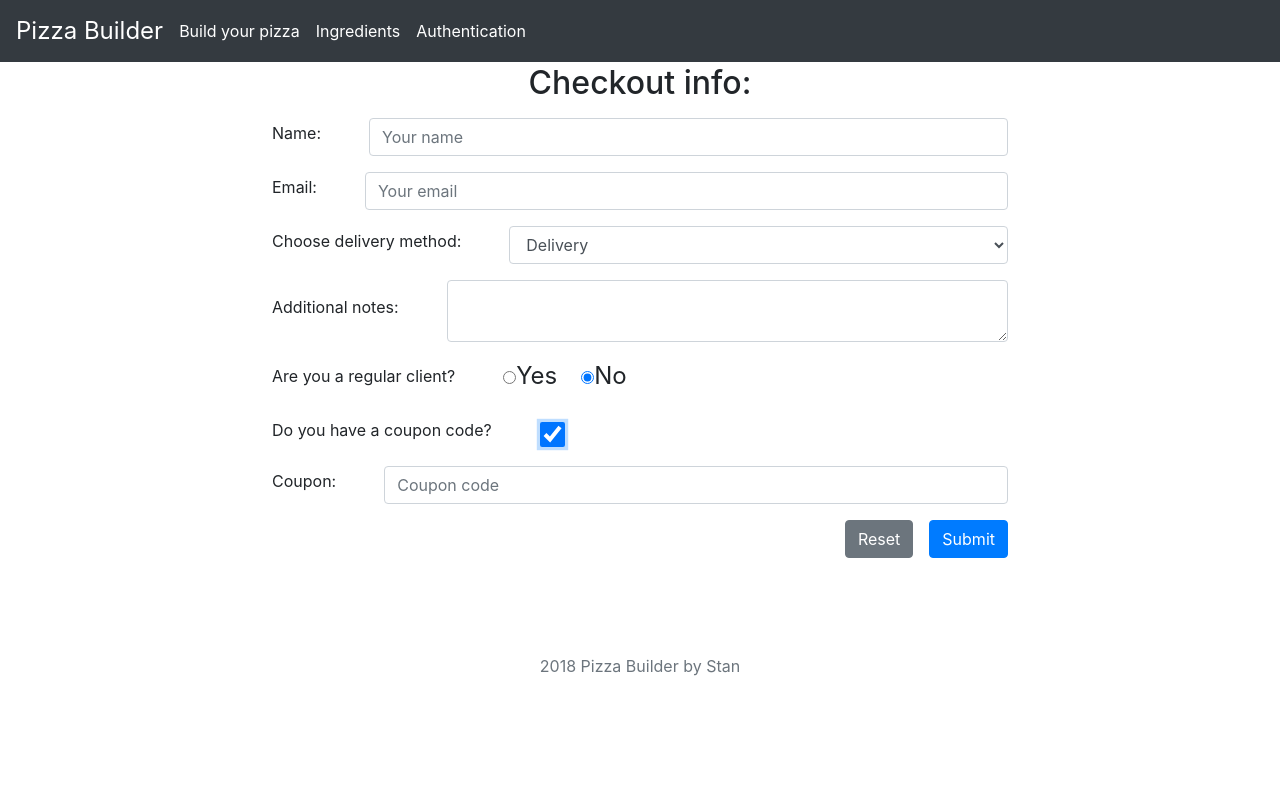
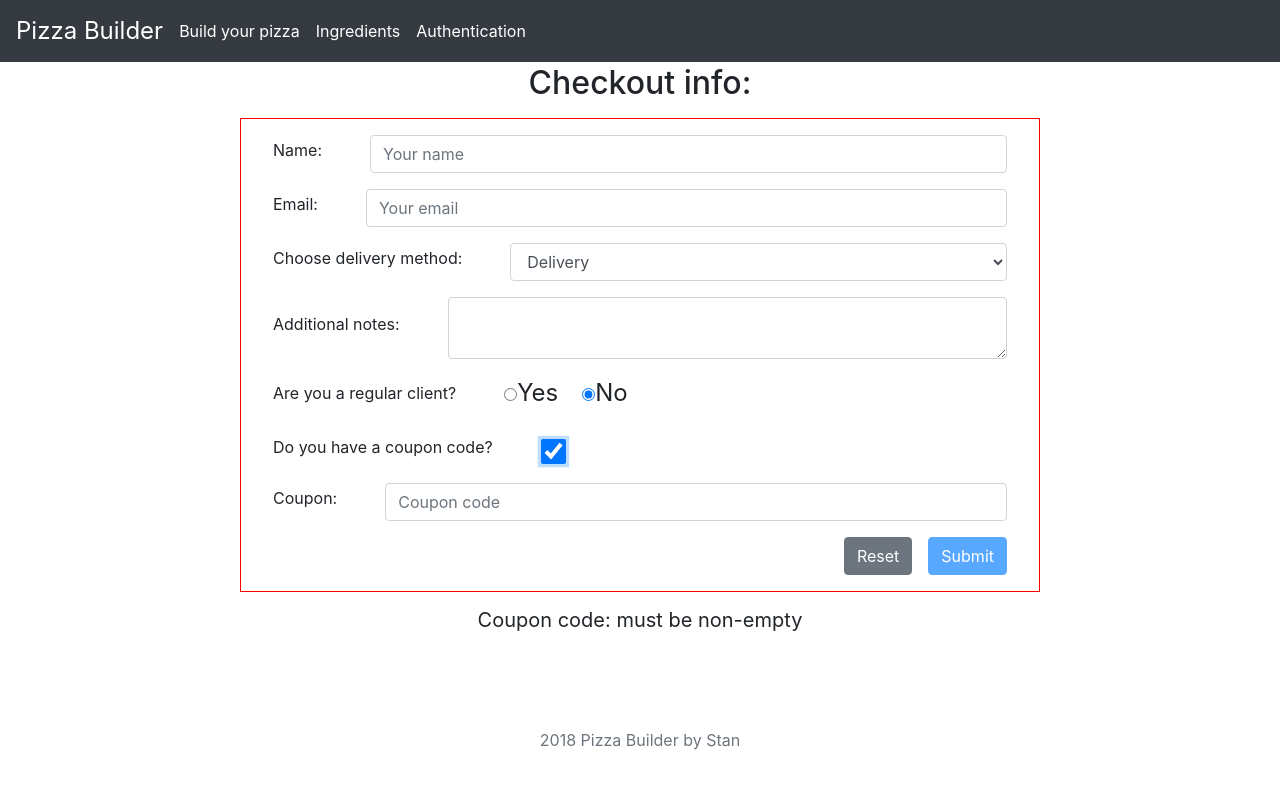
Before and after one commit to auroraworld/pizza-maker, a React (Create React App) app: page /checkout in a window 1280 px wide. Both pictures are taken after a click on the checkbox 552 px from the left and 434 px from the top of the page. Shown: the top 788 px of the page. Built offline with nearby package versions, Linux system fonts and the light colour scheme.

Commit message:
Input modified, works ok now

```diff
--- a/src/App.css
+++ b/src/App.css
@@ -228,6 +228,12 @@ form.checkoutForm
 {
   max-width:800px;
   margin:1em auto;
+  border:1px solid transparent;
+}
+
+form.checkoutForm.hasError
+{
+  border-color:red;
 }
 
 form.checkoutForm > div.form-group
@@ -292,3 +298,9 @@ form.checkoutForm  div.buttonContainer > button
 {
   margin-left:1em;
 }
+
+div.errorMsgs > h2
+{
+  font-weight:normal;
+  font-size:1.25em;
+}
--- a/src/Ordering/CheckoutPage.js
+++ b/src/Ordering/CheckoutPage.js
@@ -17,6 +17,7 @@ class CheckoutPage extends Component
           },
           value: '',
           label: 'Name:',
+          validationPassed: true,
         },
         email:{
           elementType:'input',
@@ -26,6 +27,7 @@ class CheckoutPage extends Component
           },
           value: '',
           label: 'Email: ',
+          validationPassed: true,
         },
         deliveryOption:{
           elementType: 'select',
@@ -37,11 +39,13 @@ class CheckoutPage extends Component
           },
           value: '',
           label: 'Choose delivery method: ',
+          validationPassed: true,
         },
         additionalNotes:{
           elementType:'textarea',
           value:'',
           label:'Additional notes: ',
+          validationPassed: true,
         },
         regularClient:{
           elementType:'radio',
@@ -54,6 +58,8 @@ class CheckoutPage extends Component
           },
           label: 'Are you a regular client?',
           value: '',
+          validationPassed: true,
+          specificHandler: this.radioButtonHandler,
         },
         hasCoupon:{
           elementType:'checkbox',
@@ -63,6 +69,7 @@ class CheckoutPage extends Component
           },
           value:false,
           label:'Do you have a coupon code?',
+          validationPassed: true,
           specificHandler: this.checkedCoupon,
         },
         couponCode:{
@@ -74,17 +81,18 @@ class CheckoutPage extends Component
           },
           value: '',
           label:'Coupon: ',
+          validationPassed: true,
         }
       },
       loading: false,
+      isValid: true,
+      errorMessages: [],
     };
   }
 
   //Generally, this can be used for all input types
   generalInputModifier = (event, identifier) =>
-  {//TODO : fix
-    console.log('identifier', identifier);
-    console.log('event', event);
+  {
     //Original value of order form - get it now
     //and clone it (not just reference copying)
     //Don't directly modify it -> recall that we should use setState instead
@@ -100,7 +108,12 @@ class CheckoutPage extends Component
     originalOrderForm[identifier] = newModification;
 
     //Finally, set the state
-    this.setState({orderForm: originalOrderForm});
+    this.setState({orderForm: originalOrderForm},
+        ()=> {
+          this.verifyInput(identifier);
+        });
+
+
   }
 
   //Checked box for coupon
@@ -124,14 +137,38 @@ class CheckoutPage extends Component
     modifiedState['hasCoupon'] = newValuesCheckbox;
     modifiedState['couponCode'] = newValuesCoupon;
 
+    //Set state, after re-verification
+    this.setState({orderForm: modifiedState}, () => {this.verifyInput('couponCode')});
+  }
+
+  //Clicking on a radio button option
+  radioButtonHandler = (index) => {
+
+    //Remove select for all radio buttons initially
+    const modifiedState = {...this.state.orderForm};
+
+
+    for(let i=0; i<modifiedState.regularClient.elementConfig.options.length; i++)
+    {
+      if(index === i)
+      {
+        modifiedState.regularClient.elementConfig.options[i].checked = true;
+      }
+      else
+      {
+        modifiedState.regularClient.elementConfig.options[i].checked = false;
+      }
+    }
+
     this.setState({orderForm: modifiedState});
   }
+
 
   //Reset button - reset the values
   resetButtonHandler = () => {
     //Set all values to '', uncheck check boxes,
     //Put initial selection for the first element of radio buttons
-    let copyForm = this.state.orderForm;
+    let copyForm = {...this.state.orderForm};
 
     for(var key in copyForm)
     {
@@ -165,12 +202,159 @@ class CheckoutPage extends Component
     }
 
     //Finally, set the state
-    this.setState({orderForm: copyForm});
+    this.setState({orderForm: copyForm}, () => {
+
+      //Step by step -> if error foudn stop, so that it's not overwritten
+      if(this.state.isValid)
+      {
+        this.verifyInput('name');
+      }
+
+      if(this.state.isValid)
+      {
+        this.verifyInput('email');
+      }
+
+      if(this.state.isValid)
+      {
+        this.verifyInput('couponCode');
+      }
+
+    });
   }
 
   //Click on submit -> we must verify the input
   submitButtonHandler = () => {
-    alert('Submitted!');
+    //Step by step -> if error foudn stop, so that it's not overwritten
+    if(this.state.isValid && this.verifyInput('name') && this.verifyInput('email') && this.verifyInput('couponCode'))
+    {
+      alert('Submitted!');
+    }
+
+  }
+
+  //Verify the input - each case has different options
+  verifyInput = (elementKey) => {
+    //We'll get a validity and message(s)
+    let validity = true;
+    let messages = [];
+
+
+    let checkResult;
+
+    switch(elementKey)
+    {
+      case 'name':
+        checkResult = this.standardVerification(this.state.orderForm.name.value, {type: 'required'});
+        validity = checkResult.outcome;
+        if(checkResult.message != '')
+        {
+          messages.push('Name: ' + checkResult.message);
+        }
+
+        checkResult = this.standardVerification(this.state.orderForm.name.value, {type: 'minLength', minLength: 2});
+        validity = checkResult.outcome && validity;
+        if(checkResult.message != '')
+        {
+          messages.push('Name: ' + checkResult.message);
+        }
+
+        checkResult = this.standardVerification(this.state.orderForm.name.value, {type: 'maxLength', maxLength: 20});
+        validity = checkResult.outcome && validity;
+
+        if(checkResult.message != '')
+        {
+          messages.push('Name: ' + checkResult.message);
+        }
+
+      break;
+
+      case 'email':
+      checkResult = this.standardVerification(this.state.orderForm.email.value, {type: 'isEmail'});
+      validity = checkResult.outcome && validity;
+      if(checkResult.message != '')
+      {
+        messages.push('Email: ' + checkResult.message);
+      }
+
+      checkResult = this.standardVerification(this.state.orderForm.email.value, {type: 'minLength', minLength:4});
+      validity = checkResult.outcome && validity;
+      if(checkResult.message != '')
+      {
+        messages.push('Email: ' + checkResult.message);
+      }
+
+      break;
+      case 'couponCode':
+        if(this.state.orderForm.hasCoupon.elementConfig.checked)
+        {
+          checkResult = this.standardVerification(this.state.orderForm.couponCode.value, {type: 'required'});
+          validity = checkResult.outcome && validity;
+          if(checkResult.message != '')
+          {
+            messages.push('Coupon code: ' + checkResult.message);
+          }
+        }
+      break;
+    }
+
+
+    let copyState = {...this.state};
+
+    copyState.isValid = validity;
+    copyState.errorMessages = messages;
+
+    //Set state
+
+    this.setState({isValid: validity});
+
+    this.setState({errorMessages: messages});
+
+    return validity;
+  }
+
+  //Standard verification that we can use for many types
+  //Rule is an object {type: '', minLength or mmaxLengh possible}
+  standardVerification = (value, rule) =>
+  {
+    //Start from true, can only go to negative
+    let isValid = {outcome: true, message: ''};
+    let pattern= '';
+
+    //Switch case for possibilities
+    switch(rule.type)
+    {
+      case 'required':
+        isValid.outcome = value.trim() !== "";
+        isValid.message = "must be non-empty";
+      break;
+      case 'minLength':
+        isValid.outcome = value.length >= rule.minLength;
+        isValid.message = "must be at least " + rule.minLength + " characters long";
+      break;
+      case 'maxLength':
+        isValid.outcome = value.length <= rule.maxLength;
+        isValid.message = "must be at most " + rule.maxLength + " characters long";
+      break;
+      case 'isEmail':
+        pattern = /[a-z0-9!#$%&'*+/=?^_`{|}~-]+(?:\.[a-z0-9!#$%&'*+/=?^_`{|}~-]+)*@(?:[a-z0-9](?:[a-z0-9-]*[a-z0-9])?\.)+[a-z0-9](?:[a-z0-9-]*[a-z0-9])?/;
+        isValid.outcome = pattern.test(value);
+        isValid.message = "not a valid e-mail address";
+      break;
+      case 'isNumeric':
+        pattern = /^\d+$/;
+        isValid.outcome = pattern.test(value);
+        isValid.message = "";
+      break;
+    }
+
+    //Remove message if still ok
+    if(isValid.outcome)
+    {
+      isValid.message = "";
+    }
+
+    return isValid;
   }
 
 
@@ -188,10 +372,18 @@ class CheckoutPage extends Component
       });
     });
 
+    //Determine class for error
+    let errorClassForm = "checkoutForm ";
+
+    if(!this.state.isValid)
+    {
+      errorClassForm = "checkoutForm hasError";
+    }
+
 
     //Note: prepare the event handler -> it takesthe event and the id of the element
     let form = (
-      <form className="checkoutForm">
+      <form className={errorClassForm}>
         {
           formArray.map(element => {
             return(
@@ -200,7 +392,7 @@ class CheckoutPage extends Component
                   id={'input'+element.id}
                   type={element.details.elementType}
                   {...element.details}
-                  changed={(event) => {this.generalInputModifier(event, element.id)}}
+                  changed={(event) => {this.generalInputModifier(event, element.id); this.verifyInput(element.id);}}
                 />
               </div>
             );
@@ -208,15 +400,25 @@ class CheckoutPage extends Component
         }
         <div className="form-group buttonContainer">
         <button type="button" className="btn btn-secondary" onClick={() => {this.resetButtonHandler();}}>Reset</button>
-        <button type="button" className="btn btn-primary" onClick={() => {this.submitButtonHandler();}}>Submit</button>
+        <button type="button" className="btn btn-primary" onClick={() => {this.submitButtonHandler();}} disabled={(!this.state.isValid)}>Submit</button>
         </div>
       </form>
     );
-    console.log(formArray);
+
     return (
-      <div className="formContainer">
+      <div className='formContainer'>
         <h2>Checkout info:</h2>
         {form}
+        <div className="errorMsgs">
+          {
+            this.state.errorMessages.map((errorMsg, index) => {
+              if(errorMsg != '')
+              {
+                return <h2 key={'error'+index}>{errorMsg}</h2>;
+              }
+            })
+          }
+        </div>
       </div>
 
       );
--- a/src/Special/Input.js
+++ b/src/Special/Input.js
@@ -71,8 +71,8 @@ const input = (props) => {
                 <input type="radio"
                   name={props.elementConfig.name}
                   value={anOption.value}
-                  onChange={props.changed}
                   checked={anOption.checked}
+                  onChange={() => {props.specificHandler(index)}}
                 />
                 <label>{anOption.displayValue}</label>
               </div>
@@ -88,7 +88,7 @@ const input = (props) => {
         {...props.elementConfig}
         value={props.value}
         onChange={props.changed}
-        placeholder={'da eba'}
+        placeholder={'...'}
       />
       ;
     break;
```
